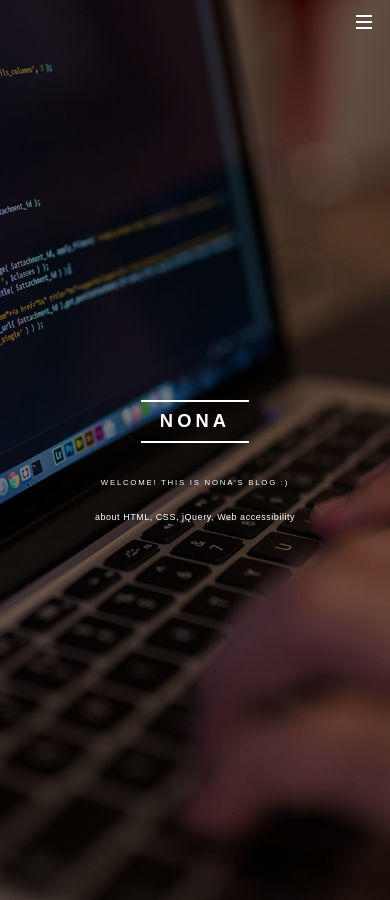
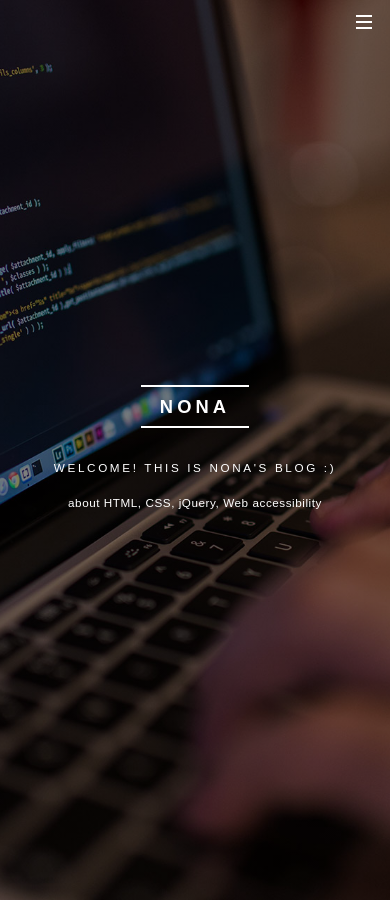
Before and after one commit to nona99/nona99.github.com, a Jekyll site: the page built from index.html, in a window 390 px wide and 900 px high. Built offline with Jekyll 4.4.1, drawn with Linux system fonts in a browser that asks for light colours; nearby versions of some CDN libraries; the list of posts is cut into pages by our own code.

Commit message:
css 수정

```diff
--- a/_sass/libs/_custom.scss
+++ b/_sass/libs/_custom.scss
@@ -54,7 +54,7 @@ dl,ul,ol {
 
     .style5 & {
         li {
-            border-color:#ececec;
+            border-color:#fbfbfb;
         }
         .txt_post {
             padding: 1em;
@@ -265,7 +265,10 @@ article{
     }
     #banner {
         .txt_intro {
-            font-size: 2.3vw;
+            font-size: 3vw;
+            p {
+                font-size:100%;
+            }
         }
     }
 }
--- a/css/main.scss
+++ b/css/main.scss
@@ -1573,8 +1573,6 @@ $baseurl: '{{ site.baseurl }}/images';
 		}
 
 		@include breakpoint(small) {
-			@include padding(7em, 3em);
-
 			min-height: 0;
 
 			h2 {
```
